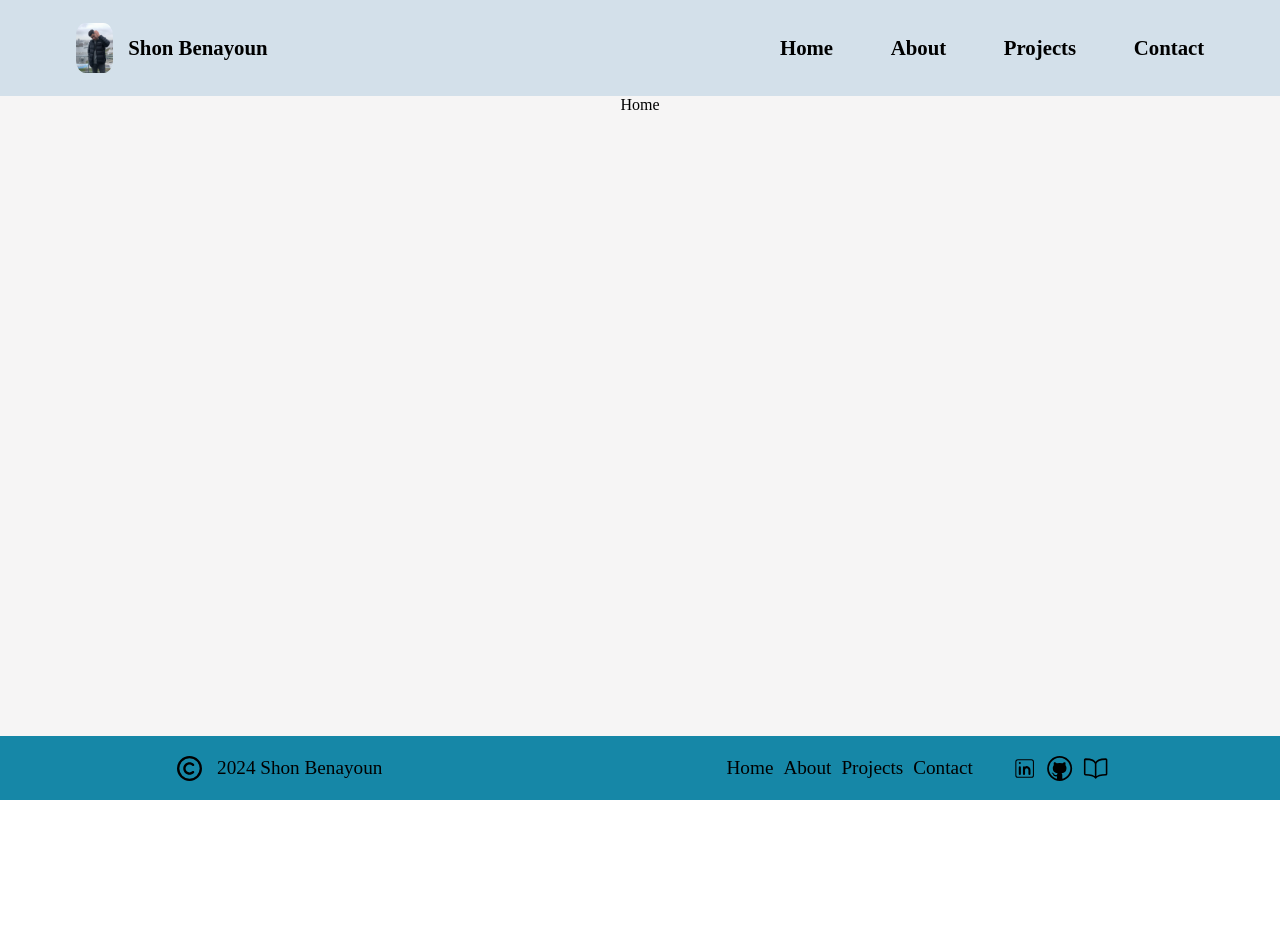
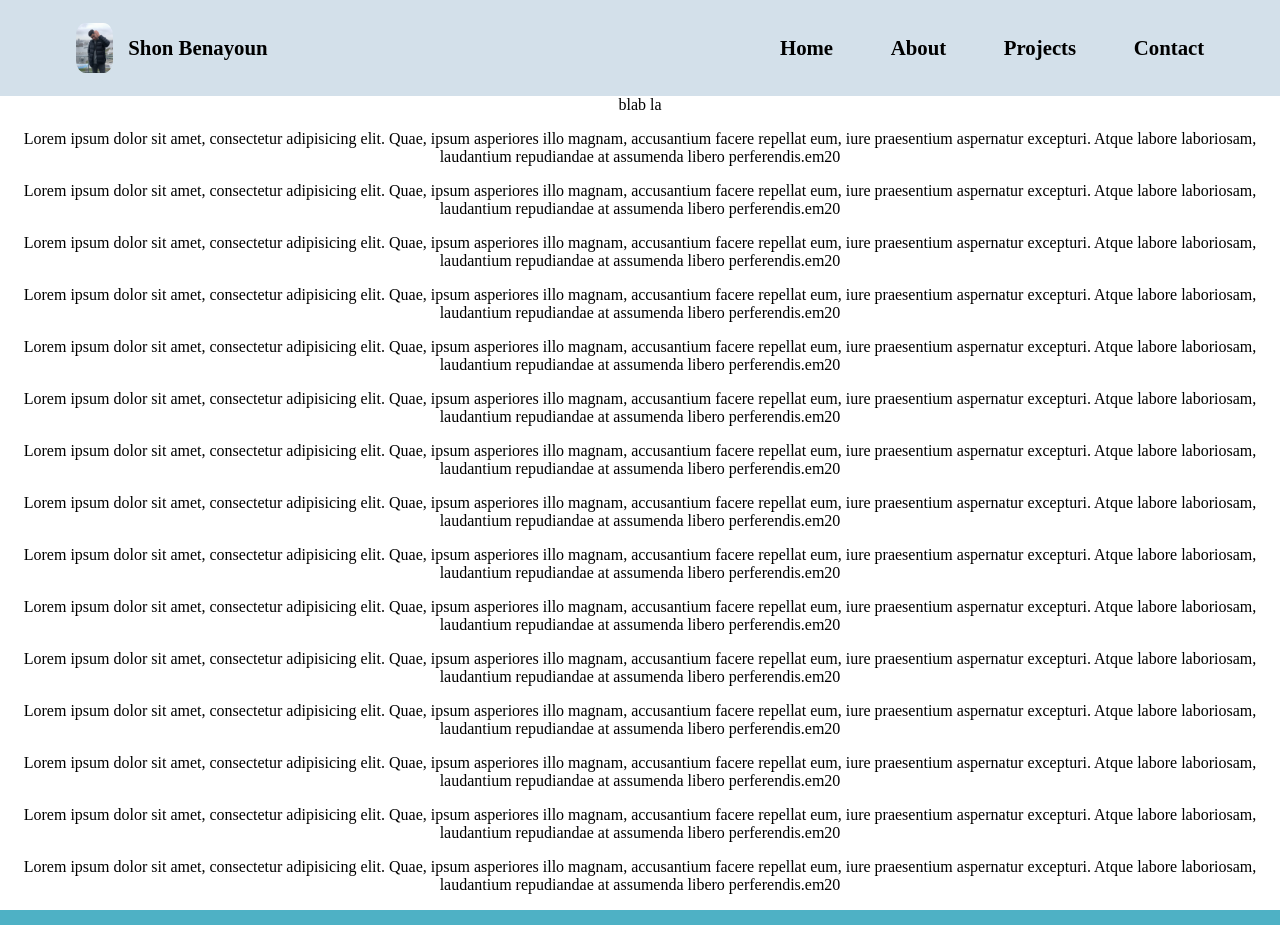
Before and after one commit to ShonBA/Portfolio-Website, a React (Create React App) app: page /home in a window 1280 px wide. Shown: the top 925 px of the page. Before the commit the page ends 800 px from the top, so only its background shows below. Built offline with nearby package versions, Linux system fonts and the light colour scheme.

Commit message:
fixed nav and footer

```diff
--- a/src/Components/HomeArea/Home/Home.scss
+++ b/src/Components/HomeArea/Home/Home.scss
@@ -1,4 +1,16 @@
 .Home {
     height: 100%;
-    background-color: var(--main-bg);
+    // background-color: var(--main-bg);
+
+    .homeParaContainer {
+        width: 100%;
+        height: 100%;
+        img{
+            width: 100%;
+            height: 90vh;
+            z-index: -2;
+            position: relative;
+        }
+
+    }
 }
--- a/src/Components/HomeArea/Home/Home.tsx
+++ b/src/Components/HomeArea/Home/Home.tsx
@@ -3,7 +3,24 @@ import "./Home.scss";
 function Home(): JSX.Element {
     return (
         <div className="Home">
-            Home
+            <div className="homeParaContainer">
+                blab la
+                <p>Lorem ipsum dolor sit amet, consectetur adipisicing elit. Quae, ipsum asperiores illo magnam, accusantium facere repellat eum, iure praesentium aspernatur excepturi. Atque labore laboriosam, laudantium repudiandae at assumenda libero perferendis.em20</p>
+                <p>Lorem ipsum dolor sit amet, consectetur adipisicing elit. Quae, ipsum asperiores illo magnam, accusantium facere repellat eum, iure praesentium aspernatur excepturi. Atque labore laboriosam, laudantium repudiandae at assumenda libero perferendis.em20</p>
+                <p>Lorem ipsum dolor sit amet, consectetur adipisicing elit. Quae, ipsum asperiores illo magnam, accusantium facere repellat eum, iure praesentium aspernatur excepturi. Atque labore laboriosam, laudantium repudiandae at assumenda libero perferendis.em20</p>
+                <p>Lorem ipsum dolor sit amet, consectetur adipisicing elit. Quae, ipsum asperiores illo magnam, accusantium facere repellat eum, iure praesentium aspernatur excepturi. Atque labore laboriosam, laudantium repudiandae at assumenda libero perferendis.em20</p>
+                <p>Lorem ipsum dolor sit amet, consectetur adipisicing elit. Quae, ipsum asperiores illo magnam, accusantium facere repellat eum, iure praesentium aspernatur excepturi. Atque labore laboriosam, laudantium repudiandae at assumenda libero perferendis.em20</p>
+                <p>Lorem ipsum dolor sit amet, consectetur adipisicing elit. Quae, ipsum asperiores illo magnam, accusantium facere repellat eum, iure praesentium aspernatur excepturi. Atque labore laboriosam, laudantium repudiandae at assumenda libero perferendis.em20</p>
+                <p>Lorem ipsum dolor sit amet, consectetur adipisicing elit. Quae, ipsum asperiores illo magnam, accusantium facere repellat eum, iure praesentium aspernatur excepturi. Atque labore laboriosam, laudantium repudiandae at assumenda libero perferendis.em20</p>
+                <p>Lorem ipsum dolor sit amet, consectetur adipisicing elit. Quae, ipsum asperiores illo magnam, accusantium facere repellat eum, iure praesentium aspernatur excepturi. Atque labore laboriosam, laudantium repudiandae at assumenda libero perferendis.em20</p>
+                <p>Lorem ipsum dolor sit amet, consectetur adipisicing elit. Quae, ipsum asperiores illo magnam, accusantium facere repellat eum, iure praesentium aspernatur excepturi. Atque labore laboriosam, laudantium repudiandae at assumenda libero perferendis.em20</p>
+                <p>Lorem ipsum dolor sit amet, consectetur adipisicing elit. Quae, ipsum asperiores illo magnam, accusantium facere repellat eum, iure praesentium aspernatur excepturi. Atque labore laboriosam, laudantium repudiandae at assumenda libero perferendis.em20</p>
+                <p>Lorem ipsum dolor sit amet, consectetur adipisicing elit. Quae, ipsum asperiores illo magnam, accusantium facere repellat eum, iure praesentium aspernatur excepturi. Atque labore laboriosam, laudantium repudiandae at assumenda libero perferendis.em20</p>
+                <p>Lorem ipsum dolor sit amet, consectetur adipisicing elit. Quae, ipsum asperiores illo magnam, accusantium facere repellat eum, iure praesentium aspernatur excepturi. Atque labore laboriosam, laudantium repudiandae at assumenda libero perferendis.em20</p>
+                <p>Lorem ipsum dolor sit amet, consectetur adipisicing elit. Quae, ipsum asperiores illo magnam, accusantium facere repellat eum, iure praesentium aspernatur excepturi. Atque labore laboriosam, laudantium repudiandae at assumenda libero perferendis.em20</p>
+                <p>Lorem ipsum dolor sit amet, consectetur adipisicing elit. Quae, ipsum asperiores illo magnam, accusantium facere repellat eum, iure praesentium aspernatur excepturi. Atque labore laboriosam, laudantium repudiandae at assumenda libero perferendis.em20</p>
+                <p>Lorem ipsum dolor sit amet, consectetur adipisicing elit. Quae, ipsum asperiores illo magnam, accusantium facere repellat eum, iure praesentium aspernatur excepturi. Atque labore laboriosam, laudantium repudiandae at assumenda libero perferendis.em20</p>
+            </div>
         </div>
     );
 }
--- a/src/Components/LayoutArea/Footer/Footer.tsx
+++ b/src/Components/LayoutArea/Footer/Footer.tsx
@@ -1,9 +1,7 @@
-import { CiLinkedin } from "react-icons/ci";
 import { FaRegCopyright } from "react-icons/fa6";
-import { IoBookOutline } from "react-icons/io5";
-import { VscGithub } from "react-icons/vsc";
+import Menu from "../../NavArea/Menu/Menu";
 import "./Footer.scss";
-import Menu from "../../NavArea/Menu/Menu";
+import FooterIcons from "./FooterIcons/FooterIcons";
 
 
 function Footer(): JSX.Element {
@@ -15,9 +13,7 @@ function Footer(): JSX.Element {
             </div>
             <div>
                 <Menu />
-                <CiLinkedin />
-                <VscGithub />
-                <IoBookOutline />
+                <FooterIcons />
             </div>
         </div>
     );
--- /dev/null
+++ b/src/Components/LayoutArea/Footer/FooterIcons/FooterIcons.scss
@@ -0,0 +1,3 @@
+.FooterIcons {
+
+}
--- /dev/null
+++ b/src/Components/LayoutArea/Footer/FooterIcons/FooterIcons.tsx
@@ -0,0 +1,23 @@
+import { CiLinkedin } from "react-icons/ci";
+import { IoBookOutline } from "react-icons/io5";
+import { VscGithub } from "react-icons/vsc";
+import { NavLink } from "react-router-dom";
+import "./FooterIcons.scss";
+
+function FooterIcons(): JSX.Element {
+    return (
+        <div className="FooterIcons">
+            <NavLink to={"https://www.linkedin.com/in/shonbenayoun/"}>
+                <CiLinkedin />
+            </NavLink>
+            <NavLink to={"https://github.com/ShonBA"}>
+                <VscGithub />
+            </NavLink>
+            <NavLink to={"https://drive.google.com/file/d/1RWPiDFizusmxvm7KZPK986HwlgciwAYK/view?usp=sharing"}>
+                <IoBookOutline />
+            </NavLink>
+        </div>
+    );
+}
+
+export default FooterIcons;
--- a/src/Components/LayoutArea/Layout/Layout.scss
+++ b/src/Components/LayoutArea/Layout/Layout.scss
@@ -2,5 +2,4 @@
     height: 100%;
     display: grid;
     grid-template-rows: 12% 1fr 8%;
-
 }
--- a/src/Components/LayoutArea/Nav/Nav.scss
+++ b/src/Components/LayoutArea/Nav/Nav.scss
@@ -9,6 +9,7 @@
     font-size: 1.3rem;
     font-weight: bold;
 
+
     &>* {
         margin: 0 15px;
     }
@@ -19,6 +20,6 @@
     }
 
     a:hover {
-        color: var(--test-color1);
+        color: var(--hover-purp);
     }
 }
--- a/src/index.scss
+++ b/src/index.scss
@@ -8,13 +8,13 @@ html,
   box-sizing: border-box;
 
   --font: black;
-  --hover-font: #0F5F79;
+  --hover-purp: #7843E9;
 
   --main-bg: #F6F5F5;
   --light-bg: #D3E0EA;
-  --dark-bg: #1687A7;
+  --dark-bg: #4EB1C5;
 
   --test-color: #276678;
-  --test-color1: #4EB1C5;
+  --hover-font: #1687A7;
 
 }
```
